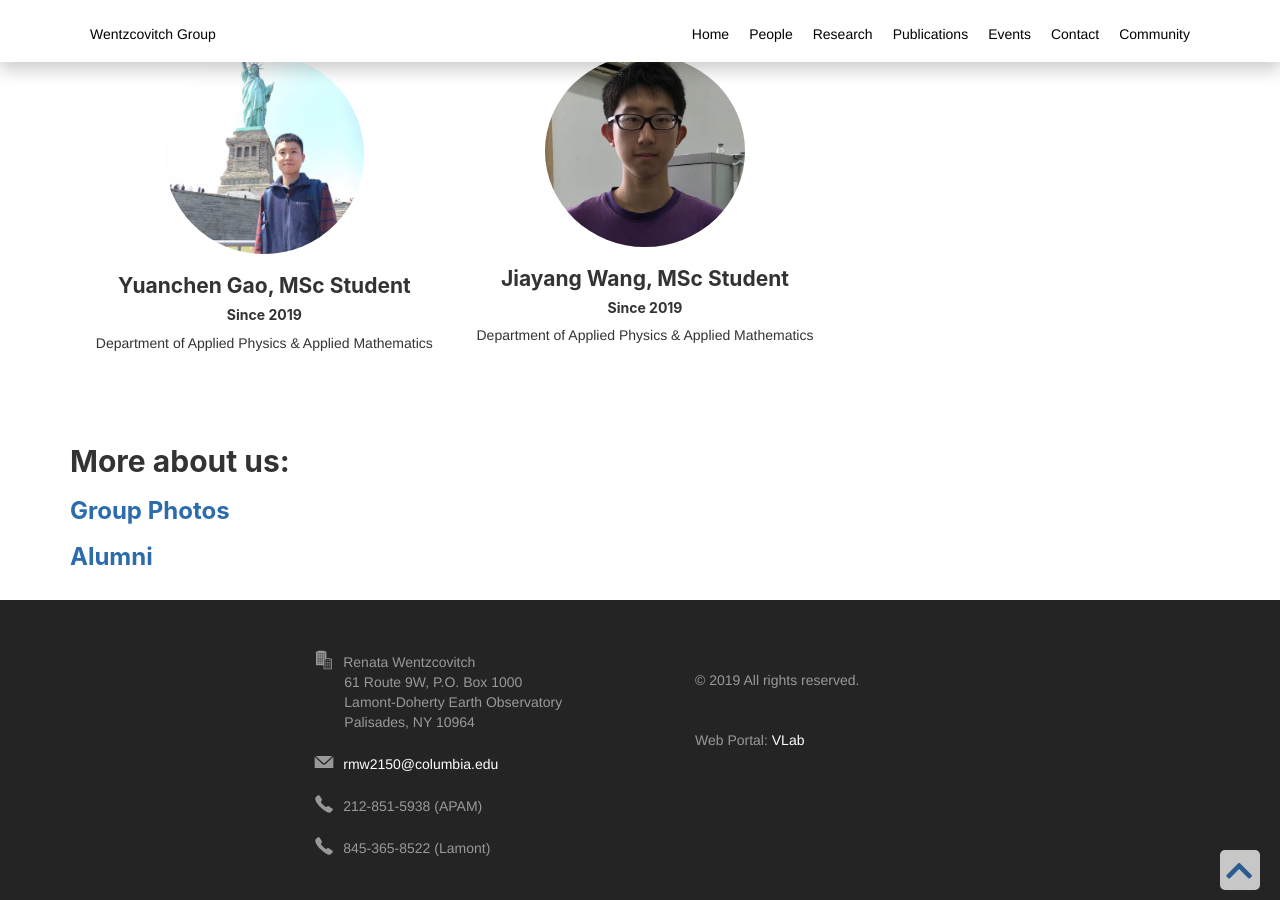
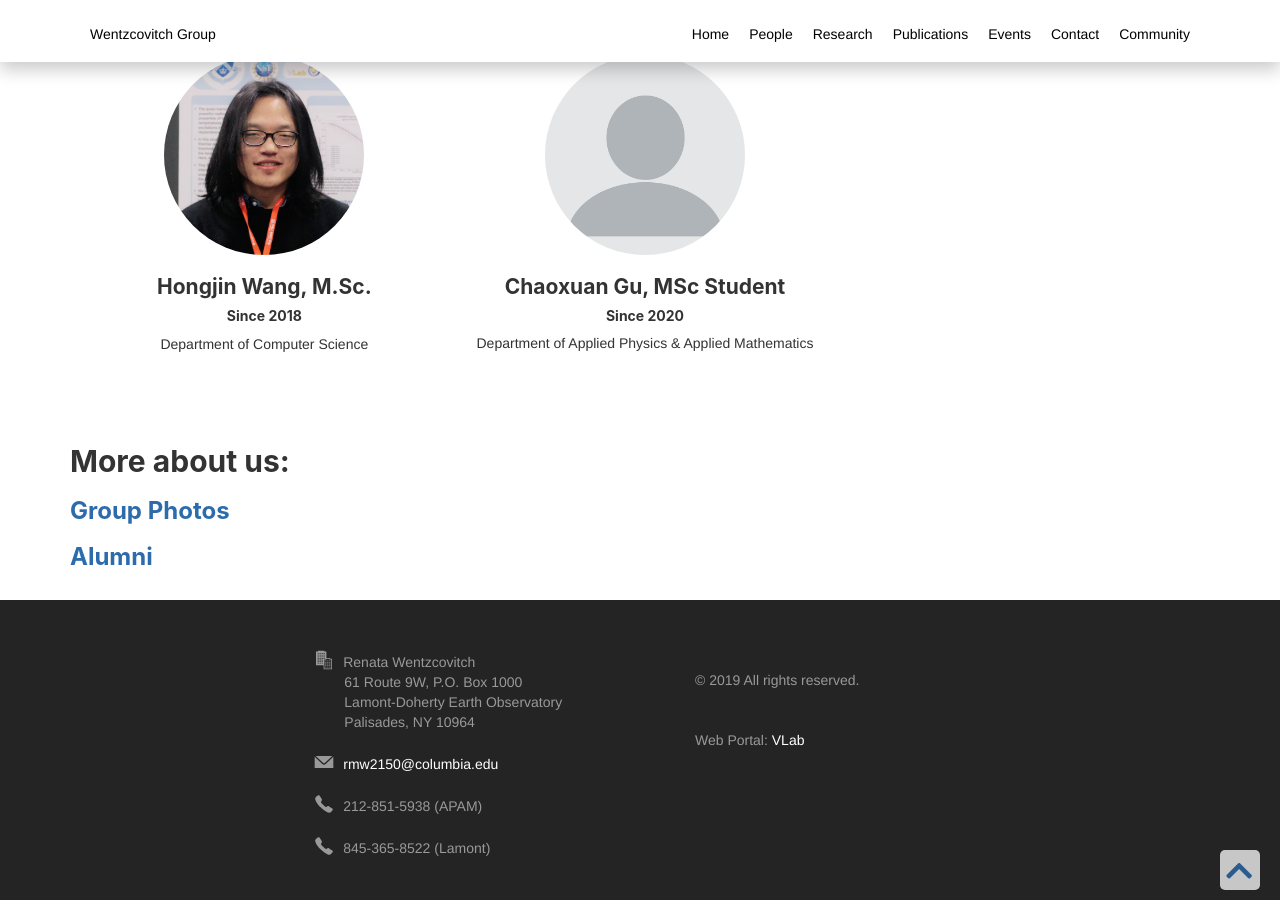
Before and after one commit to mineralcloud/mineralcloud.github.io, a Jekyll site: the page built from people/index.html, in a window 1280 px wide and 900 px high, scrolled down 1433 px. Built offline with Jekyll 4.4.1, drawn with Linux system fonts in a browser that asks for light colours; some of the changed lines change nothing that is shown.

Commit message:
update, people

```diff
--- a/_data/alumni.yaml
+++ b/_data/alumni.yaml
@@ -166,6 +166,15 @@
       time: 06/2018-), (MSc, Applied Physics and Applied Mathematics, Materials Science Program, 2018-19
       now:  GRA in the Department of Applied Physics and Applied Mathematics, Columbia University.
 
+    - name: Yuanchen Gao
+      time: 06/2019-), (MSc, Applied Physics and Applied Mathematics, Materials Science Program, 2019-20
+      now:  undefined.
+
+    - name: Jiayang Wang
+      time: 06/2019-), (MSc, Applied Physics and Applied Mathematics, Materials Science Program, 2019-20
+      now:  undefined.
+
+
 
 
 
--- a/_data/people.yaml
+++ b/_data/people.yaml
@@ -78,41 +78,53 @@
   #   github: https://github.com/chazeon
 
 
-# - name: Hongjin Wang
-#   position: M.Sc.
-#   since: 2018
-#   portrait: img/people/HongjinWang.jpg
-#   department: Department of Computer Science
-#   email: hw2626@columbia.edu
-#   description: Previously Master student in Materials Science & Engineering (2017-2019)
-#   socialmedia:
-#     github: https://github.com/underhill1886
-#     linkedin: https://www.linkedin.com/in/hongjin-wang/
-#     site: https://underhill1886.github.io/
+- name: Hongjin Wang
+  position: M.Sc.
+  since: 2018
+  portrait: img/people/HongjinWang.jpg
+  department: Department of Computer Science
+  email: hw2626@columbia.edu
+  description: Previously Master student in Materials Science & Engineering (2017-2019)
+  socialmedia:
+    github: https://github.com/underhill1886
+    linkedin: https://www.linkedin.com/in/hongjin-wang/
+    site: https://underhill1886.github.io/
 
-- name: Yuanchen Gao
+- name: Chaoxuan Gu
   position: MSc Student
-  since: 2019
-  portrait: img/people/YuanchenGao.jpg
+  since: 2020
+  portrait:
   department: Department of Applied Physics & Applied Mathematics
-  email: yg2607@columbia.edu
-  description:
-  socialmedia:
-    github:
-    linkedin: https://www.linkedin.com/in/yuanchengao/
-    resume:
-
-- name: Jiayang Wang
-  position: MSc Student
-  since: 2019
-  portrait: img/people/jiayang.jpg
-  department: Department of Applied Physics & Applied Mathematics
-  email: jw3699@columbia.edu
+  email: cg3166@columbia.edu
   description:
   socialmedia:
     github:
     linkedin:
     resume:
+
+# - name: Yuanchen Gao
+#   position: MSc Student
+#   since: 2019
+#   portrait: img/people/YuanchenGao.jpg
+#   department: Department of Applied Physics & Applied Mathematics
+#   email: yg2607@columbia.edu
+#   description:
+#   socialmedia:
+#     github:
+#     linkedin: https://www.linkedin.com/in/yuanchengao/
+#     resume:
+
+# - name: Jiayang Wang
+#   position: MSc Student
+#   since: 2019
+#   portrait: img/people/jiayang.jpg
+#   department: Department of Applied Physics & Applied Mathematics
+#   email: jw3699@columbia.edu
+#   description:
+#   socialmedia:
+#     github:
+#     linkedin:
+#     resume:
 
 # - name: Chenhui Yang
 #   position: M.Sc.
```
Also changed, not shown: img/people/ChenxinLuo-old.jpg (added), img/people/ChenxinLuo.jpg.
